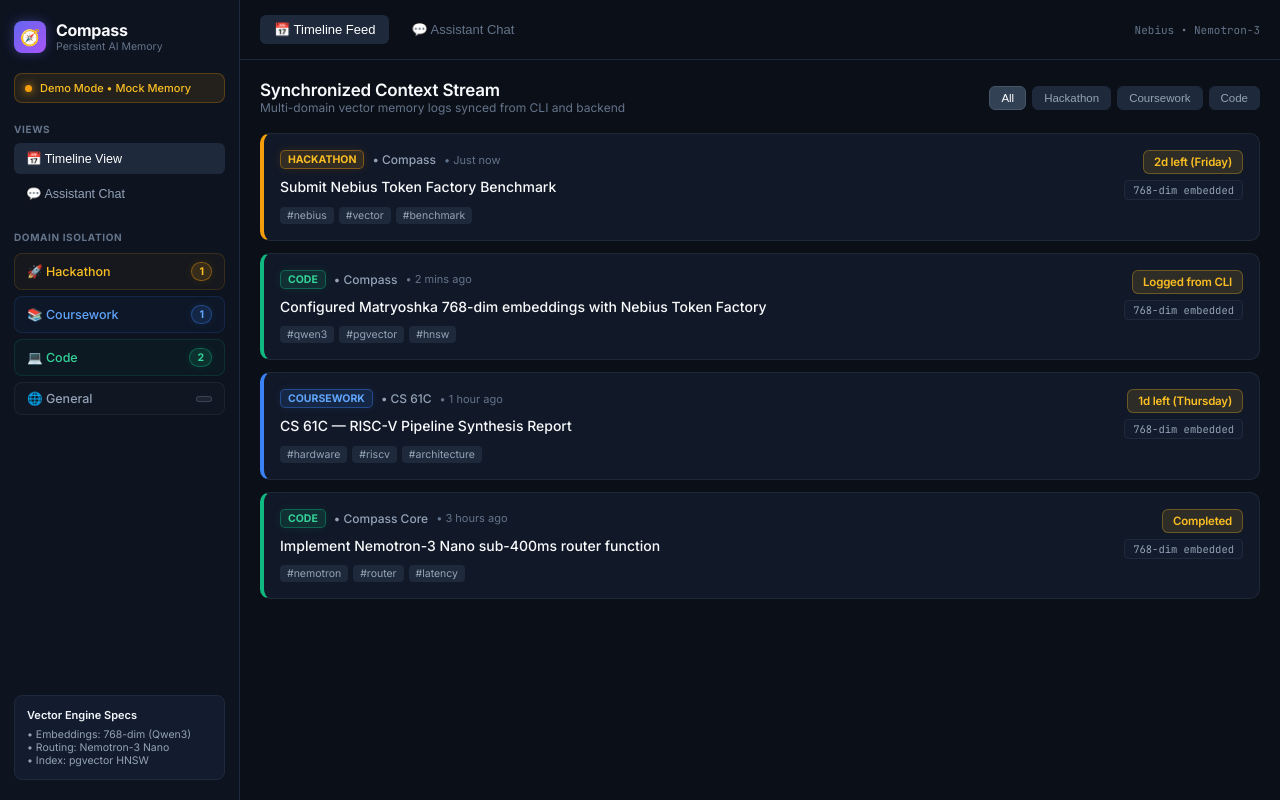
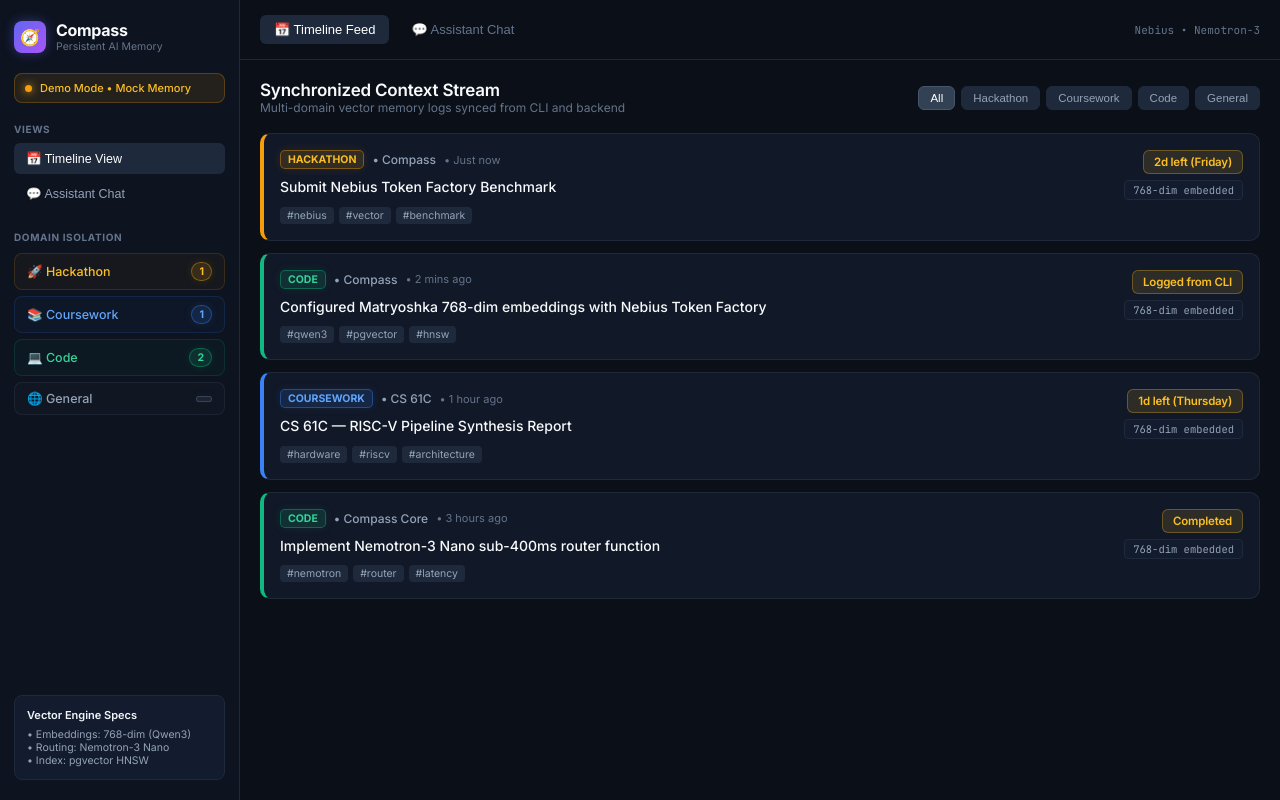
Before and after one commit to Ratnesh-101/compass, a React (Vite) app in the folder frontend/: page / in a window 1280 px wide. Built offline with nearby package versions, Linux system fonts and the light colour scheme; no server answers.

Commit message:
feat(timeline): add general domain filter pill

```diff
--- a/frontend/src/components/Timeline.jsx
+++ b/frontend/src/components/Timeline.jsx
@@ -16,7 +16,7 @@
           </p>
         </div>
         <div style={{ display: 'flex', gap: '6px' }}>
-          {['all', 'hackathon', 'coursework', 'code'].map(dom => (
+          {['all', 'hackathon', 'coursework', 'code', 'general'].map(dom => (
             <button
               key={dom}
               onClick={() => onSelectDomain(dom)}
```
